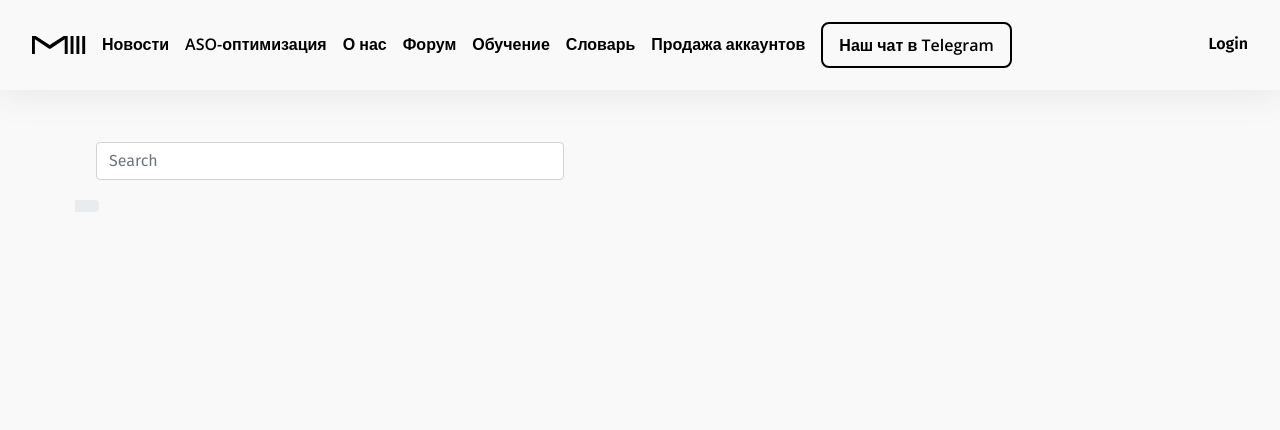
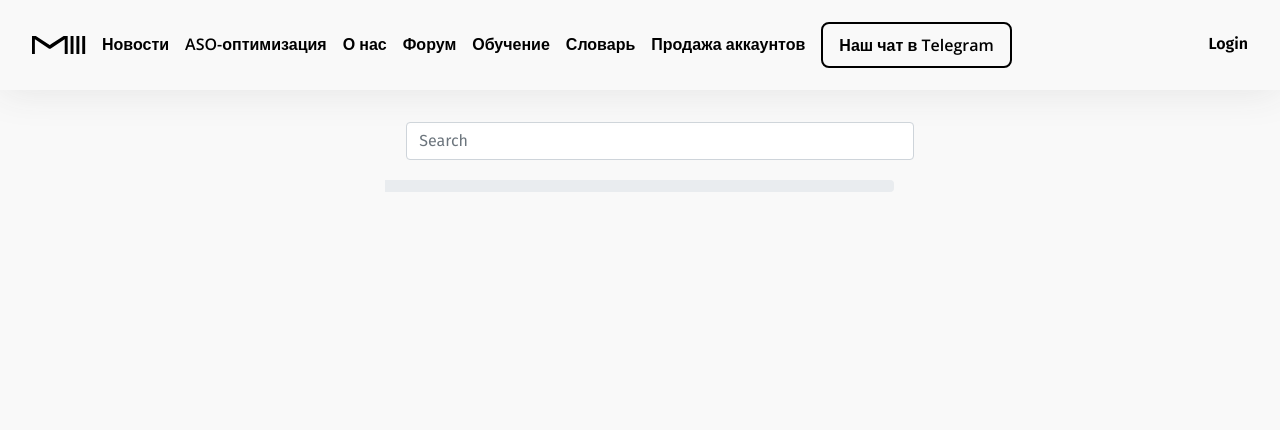
Before and after one commit to MaxDrg/Mi_forum, a Django app: page /news in a window 1280 px wide. Shown: the top 430 px of the page. Run offline with Django 4.2, Linux system fonts and the light colour scheme; data that the repository does not hold is empty; some libraries are stand-ins or nearby versions.

Commit message:
mi_forum 0.0.7

```diff
--- a/forum/templates/assets/forum/css/style.css
+++ b/forum/templates/assets/forum/css/style.css
@@ -2162,6 +2162,9 @@ p {
 
 .search__bar {
   width: 100%;
+  display: block;
+  margin-right: auto;
+  margin-left: auto;
 }
 
 @media (min-width: 576px) {
--- a/forum/templates/assets/forum/js/main.js
+++ b/forum/templates/assets/forum/js/main.js
@@ -17,7 +17,7 @@ function search_info() {
   let input = document.getElementById('searchbar').value
   input=input.toLowerCase();
 
-  let x = document.getElementsByClassName('newsItem');
+  let x = document.getElementsByClassName('newsItem__info');
   for (i = 0; i < x.length; i++) {
       if (!x[i].innerHTML.toLowerCase().includes(input)) {
           x[i].style.display="none";
```
